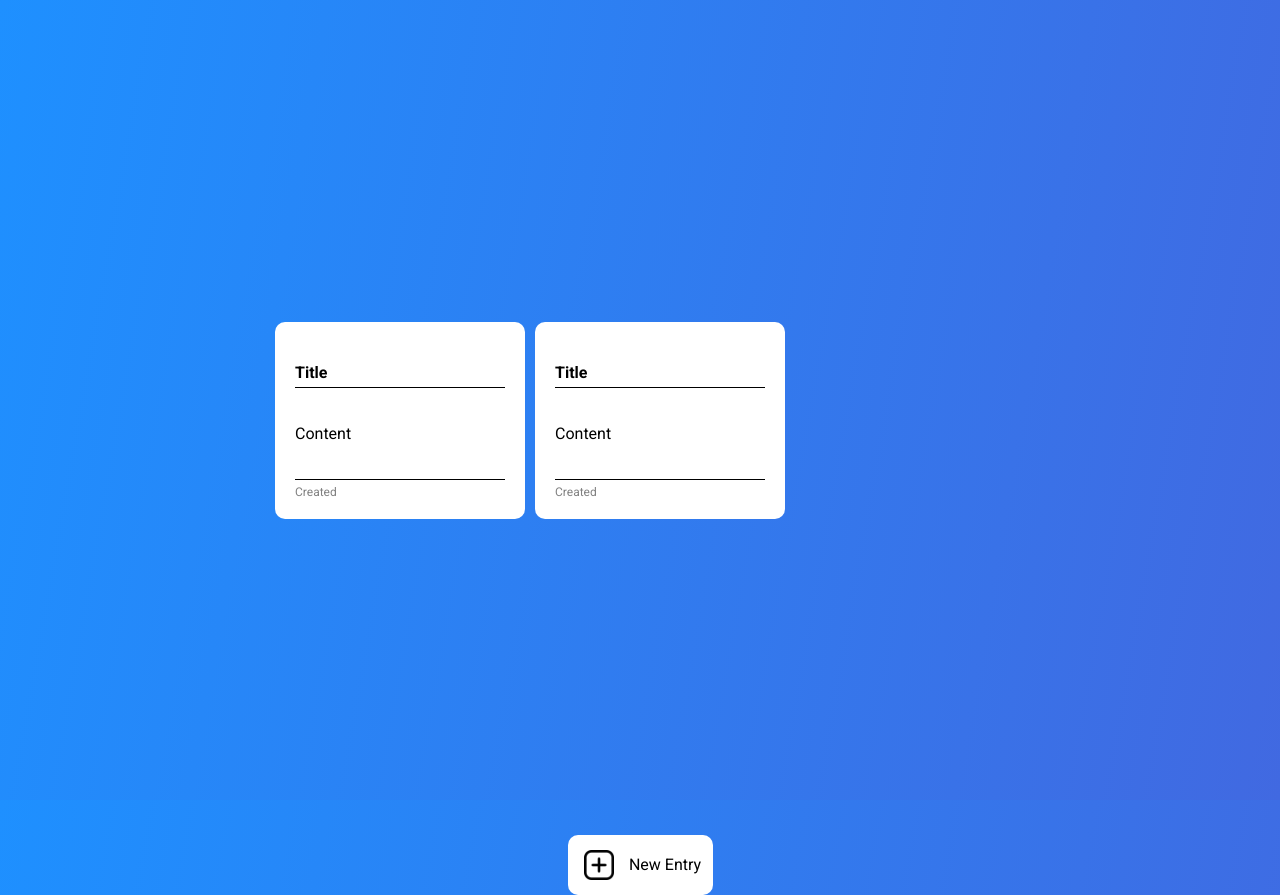
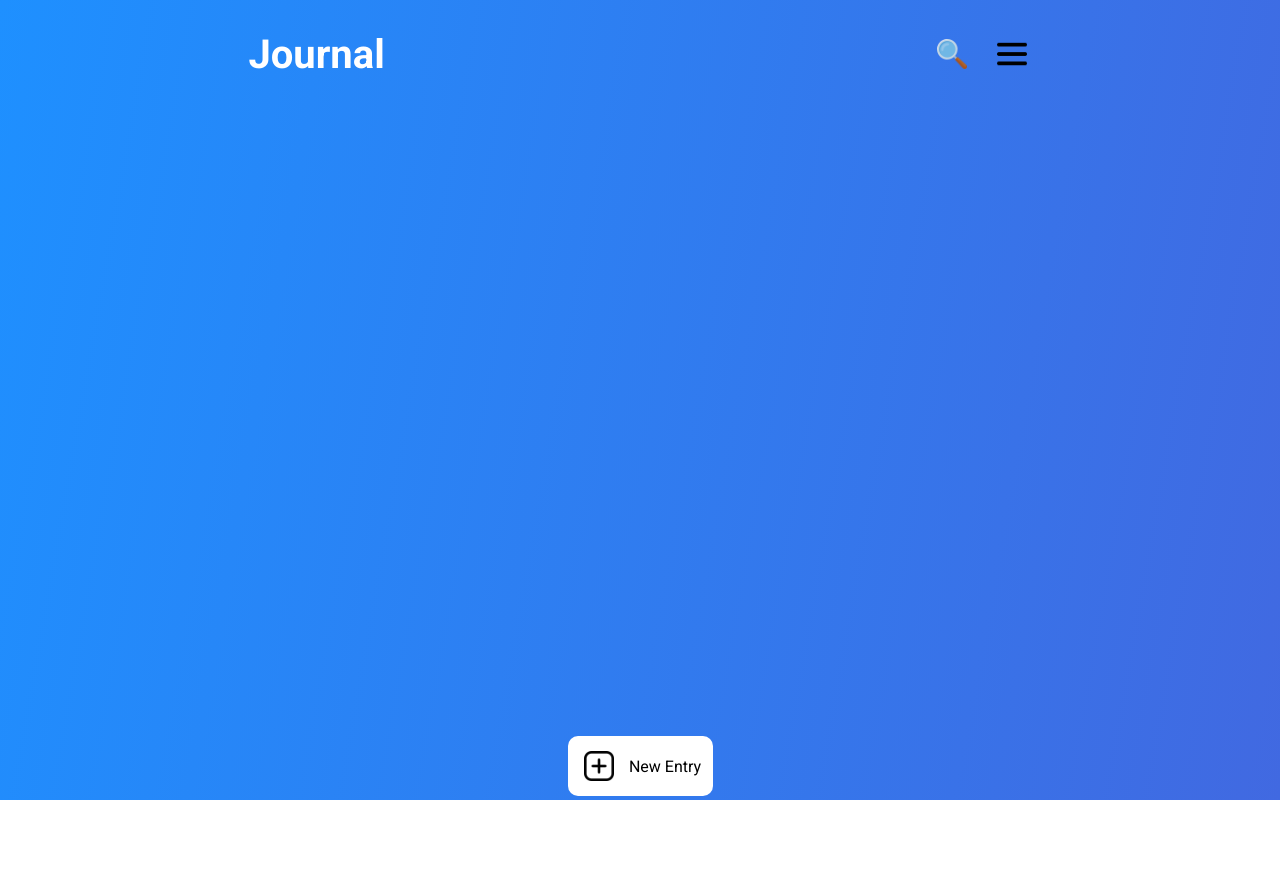
Before and after one commit to schmenniooo/Journal_IO, a React (Vite) app: page / in a window 1280 px wide. After the commit the page ends 800 px from the top, so only its background shows below. Built offline with nearby package versions, Linux system fonts and the light colour scheme.

Commit message:
examples removed

```diff
--- a/src/components/Main/mainContainer.jsx
+++ b/src/components/Main/mainContainer.jsx
@@ -7,20 +7,7 @@
 
         <main className='main-container'>
             <ul className="journalList">
-                <li className="journalListItem">
-                    <section className="journalEntry">
-                        <h4 className="journalHeading">Title</h4>
-                        <p className="journalContent">Content</p>
-                        <label className="journalDate">Created</label>
-                    </section>
-                </li>
-                <li className="journalListItem">
-                    <section className="journalEntry">
-                        <h4 className="journalHeading">Title</h4>
-                        <p className="journalText">Content</p>
-                        <label className="journalDate">Created</label>
-                    </section>
-                </li>
+
             </ul>
         </main>
     )
```
